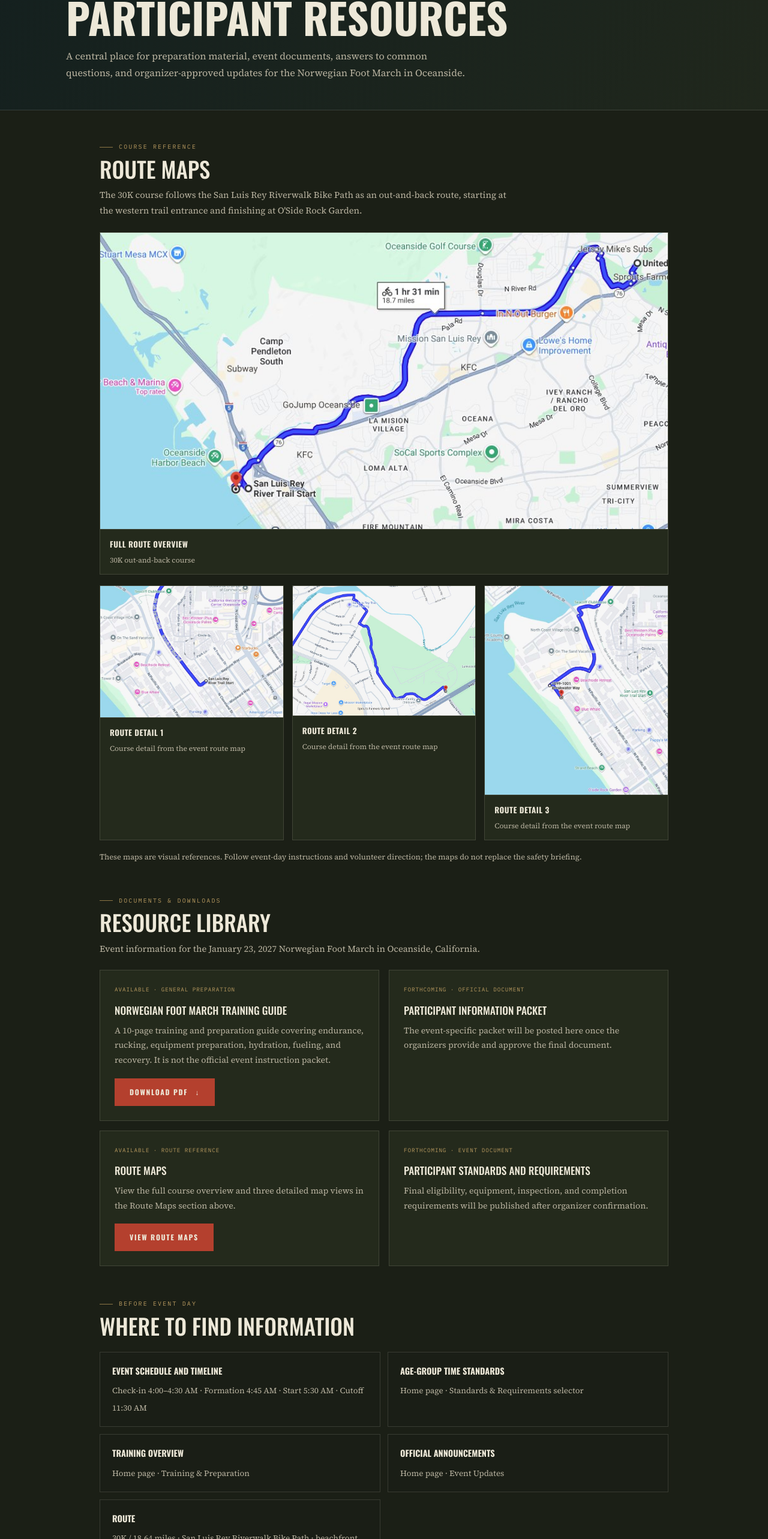
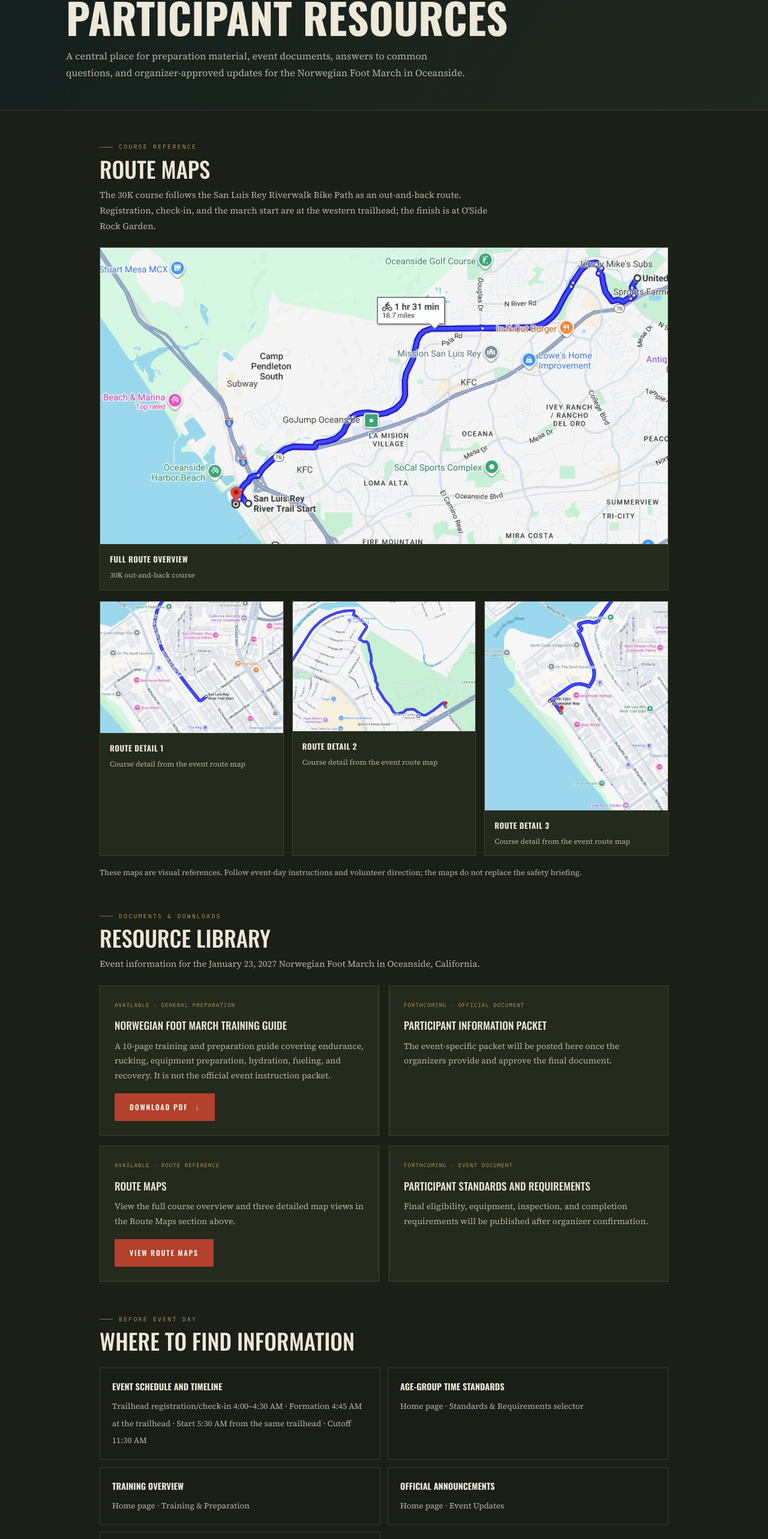
Before and after one commit to TypeErrorDev/nfm_416cabn, a Next.js app: page /resources in a window 1280 px wide. Shown: the part 204-2770 px from the top of the page at 60% size. Built offline with nearby package versions, Linux system fonts and the light colour scheme.

Commit message:
Correct registration and march start location to trailhead

```diff
--- a/app/resources/page.tsx
+++ b/app/resources/page.tsx
@@ -21,7 +21,7 @@ export default function ResourcesPage() {
             <div className="resources-section-heading">
               <p className="eyebrow">Course reference</p>
               <h2 id="route-gallery-title">Route maps</h2>
-              <p>The 30K course follows the San Luis Rey Riverwalk Bike Path as an out-and-back route, starting at the western trail entrance and finishing at O&apos;Side Rock Garden.</p>
+              <p>The 30K course follows the San Luis Rey Riverwalk Bike Path as an out-and-back route. Registration, check-in, and the march start are at the western trailhead; the finish is at O&apos;Side Rock Garden.</p>
             </div>
             <div className="route-gallery">
               <figure className="route-gallery-overview">
@@ -75,11 +75,11 @@ export default function ResourcesPage() {
               <h2 id="guidance-title">Where to find information</h2>
             </div>
             <ul className="resource-list">
-              <li><strong>Event schedule and timeline</strong><span>Check-in 4:00–4:30 AM · Formation 4:45 AM · Start 5:30 AM · Cutoff 11:30 AM</span></li>
+              <li><strong>Event schedule and timeline</strong><span>Trailhead registration/check-in 4:00–4:30 AM · Formation 4:45 AM at the trailhead · Start 5:30 AM from the same trailhead · Cutoff 11:30 AM</span></li>
               <li><strong>Age-group time standards</strong><span>Home page · Standards &amp; Requirements selector</span></li>
               <li><strong>Training overview</strong><span>Home page · Training &amp; Preparation</span></li>
               <li><strong>Official announcements</strong><span>Home page · Event Updates</span></li>
-              <li><strong>Route</strong><span>30K / 18.64 miles · San Luis Rey Riverwalk Bike Path · beachfront finish at O&apos;Side Rock Garden</span></li>
+              <li><strong>Route</strong><span>30K / 18.64 miles · Start and registration at the western trailhead of the San Luis Rey River Bike Trail · beachfront finish at O&apos;Side Rock Garden</span></li>
             </ul>
           </section>
 
```
